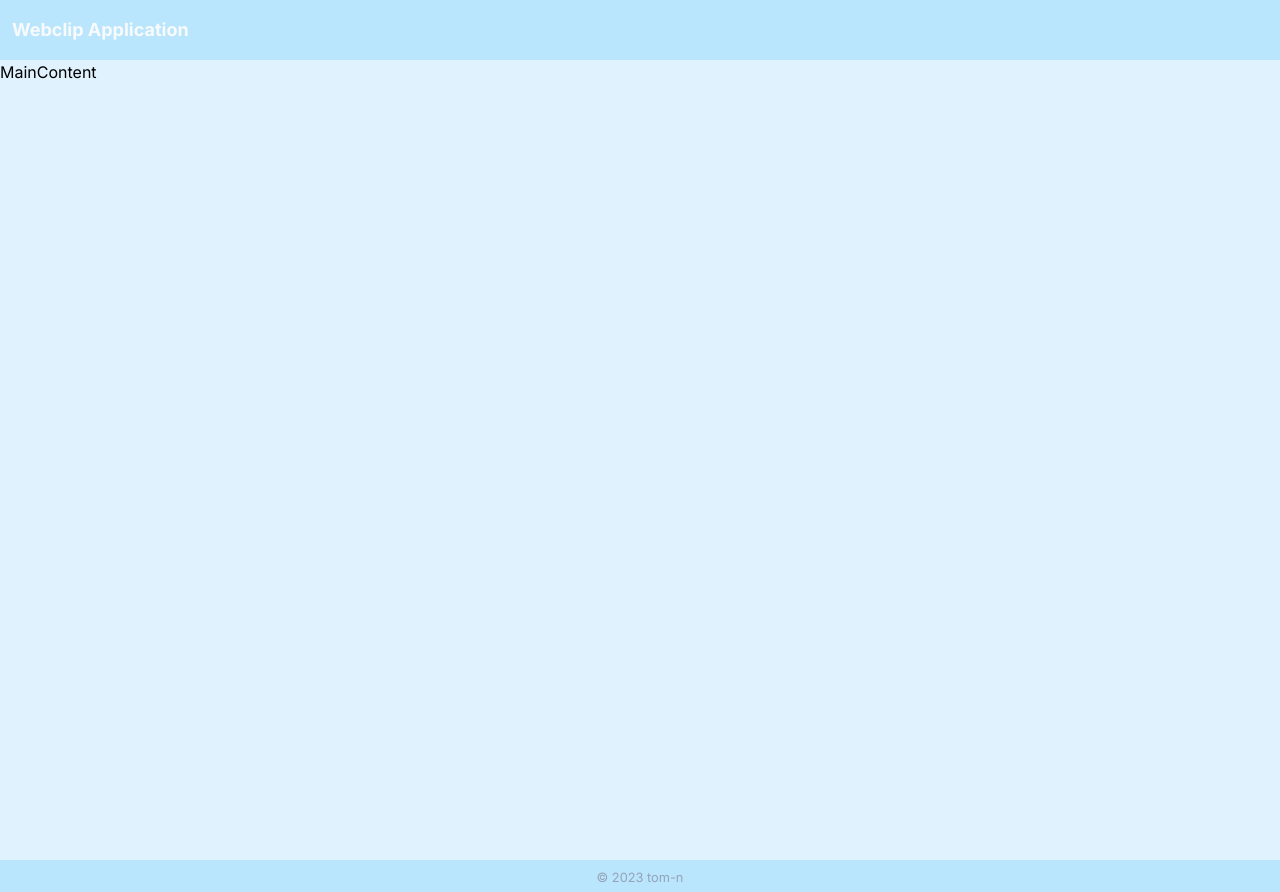
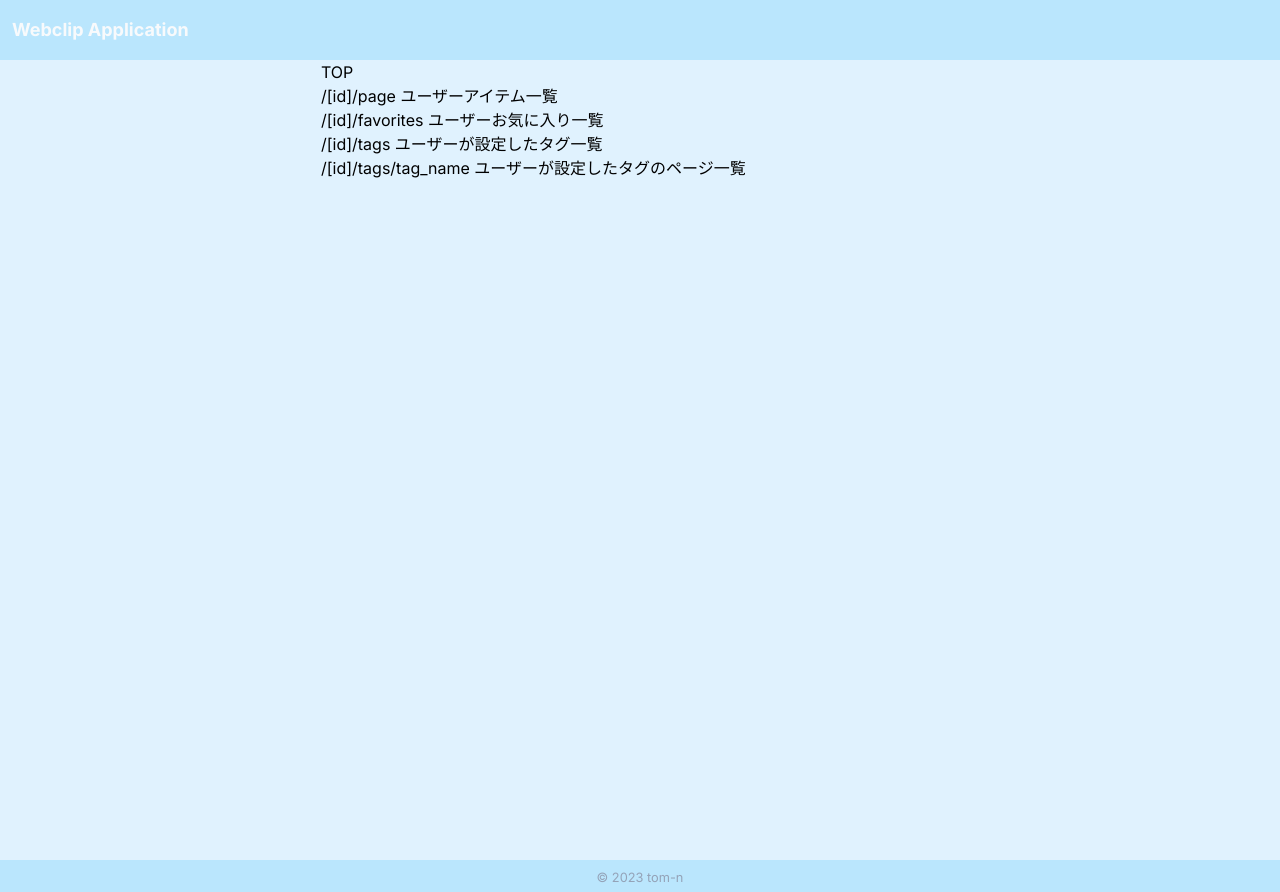
Before and after one commit to tomya-n/webclip-app, a Next.js app: page / in a window 1280 px wide. Built offline with nearby package versions, Linux system fonts and the light colour scheme.

Commit message:
add 確認作業の為のリンク設置

```diff
--- a/app/page.tsx
+++ b/app/page.tsx
@@ -1,7 +1,25 @@
 export default function Home() {
   return (
     <>
-      <div className="basis-10/12">MainContent</div>
+      <div className="basis-10/12 flex justify-center">
+        <ul>
+          <li>
+            <a href="/">TOP</a>
+          </li>
+          <li>
+            <a href="/user01/pages">/[id]/page ユーザーアイテム一覧</a>
+          </li>
+          <li>
+            <a href="/user01/favorites">/[id]/favorites ユーザーお気に入り一覧</a>
+          </li>
+          <li>
+            <a href="/user01/tags">/[id]/tags ユーザーが設定したタグ一覧</a>
+          </li>
+          <li>
+            <a href="/user01/tags/tag_name">/[id]/tags/tag_name ユーザーが設定したタグのページ一覧</a>
+          </li>
+        </ul>
+      </div>
     </>
   );
 }
```
